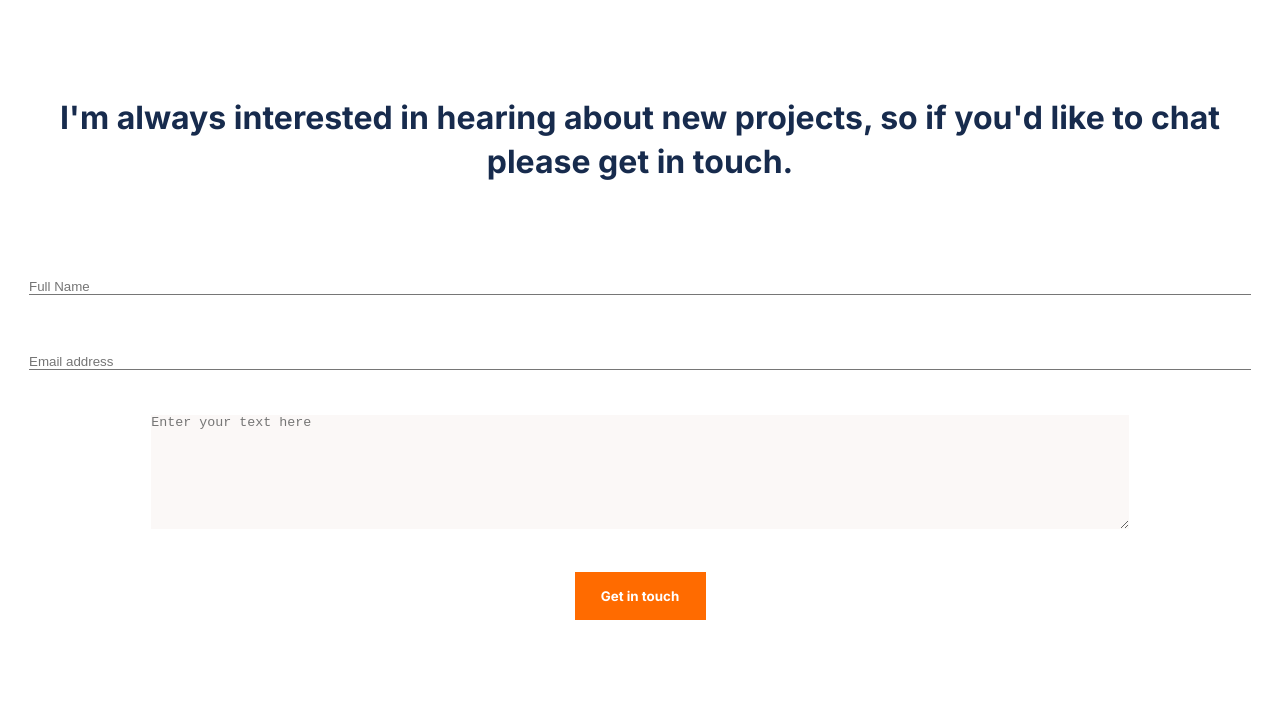
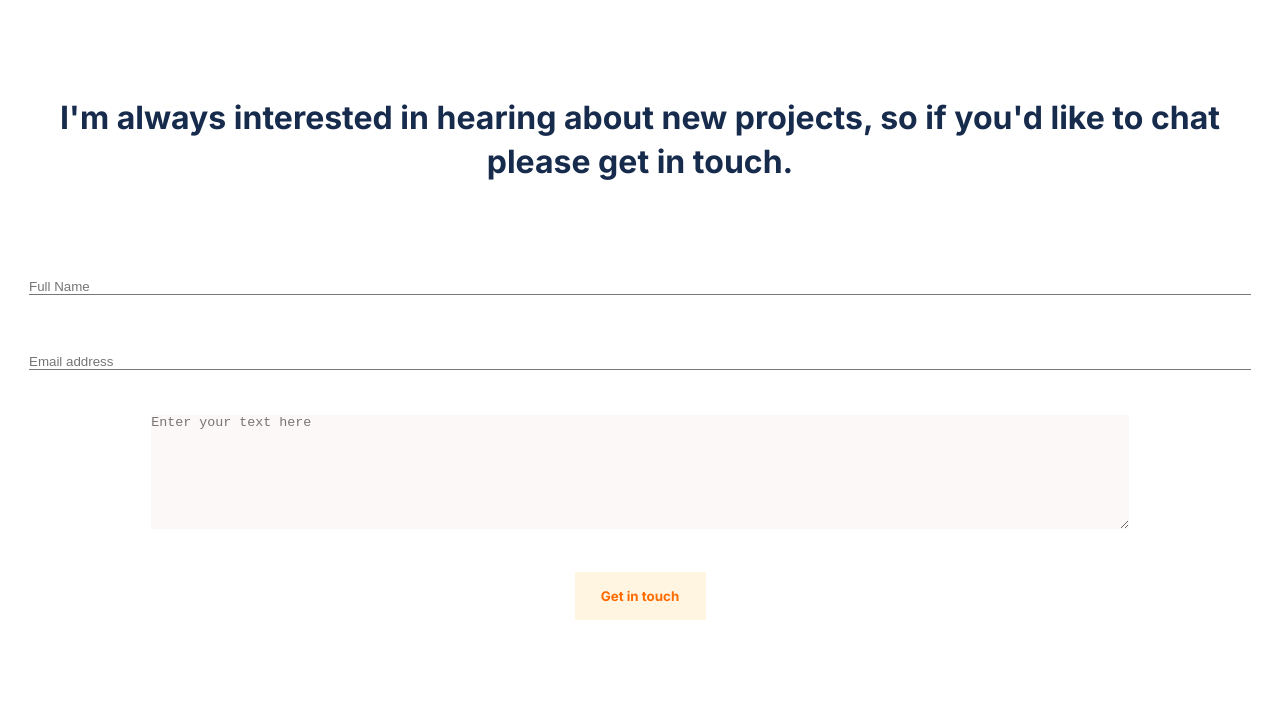
Before and after one commit to BregornOriginal/add-a-contact-form, a website: page index.html in a window 1280 px wide. In both pictures the pointer is over the button "Get in touch". Shown: the part 6731-7455 px from the top of the page. Drawn offline with Linux system fonts and the light colour scheme.

Commit message:
Fix hover for button submit

```diff
--- a/css/main.css
+++ b/css/main.css
@@ -396,9 +396,14 @@ footer {
   font-weight: 600;
   height: 48px;
   width: 131px;
-  background-color: #ff6b00;
+  background-color: #3700ff;
   color: white;
   border: none;
+}
+
+.button-submit:hover {
+  background-color: #fff5e1;
+  color: #ff6b00;
 }
 
 .button-submit:active {
```
